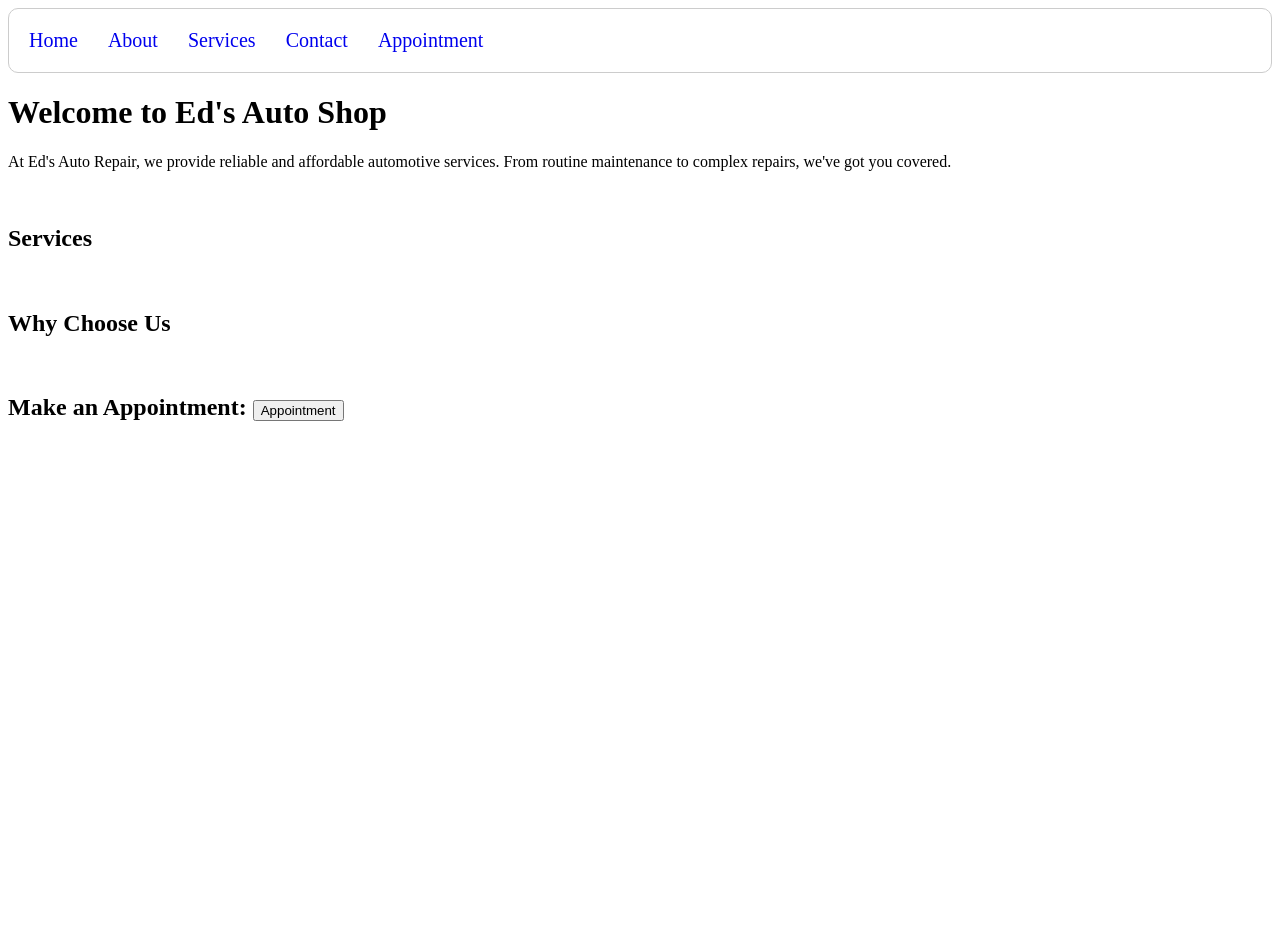
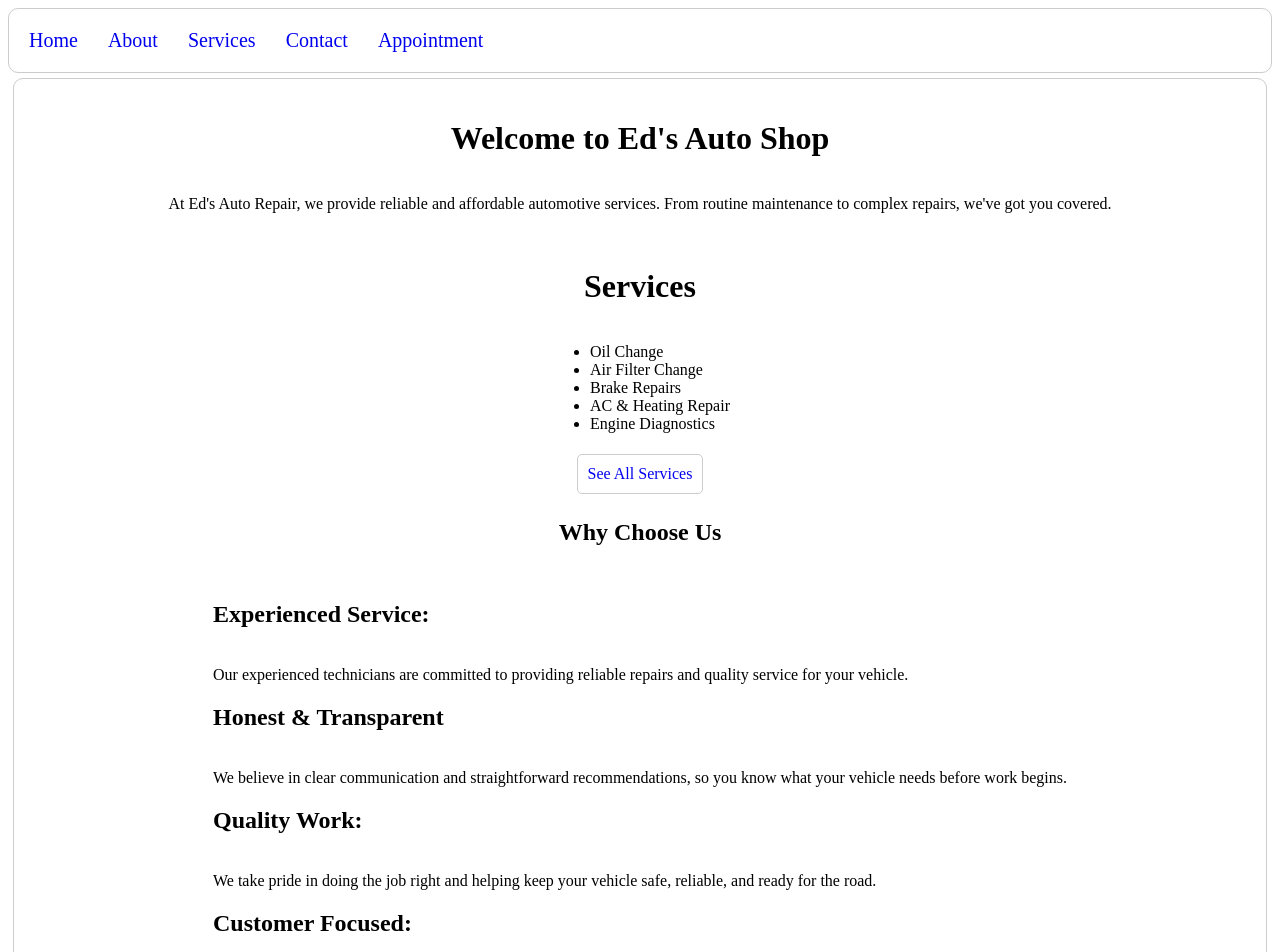
Before and after one commit to JeffkM01/Mechanic-Shop-Website, a React (Vite) app: page / in a window 1280 px wide. Shown: the top 952 px of the page. Before the commit the page ends 800 px from the top, so only its background shows below. Built offline with nearby package versions, Linux system fonts and the light colour scheme.

Commit message:
Worked on styling home page

```diff
--- a/src/pages/Home.jsx
+++ b/src/pages/Home.jsx
@@ -1,14 +1,40 @@
-import { useNavigate } from "react-router-dom";
+import { useNavigate, Link } from "react-router-dom";
+import "../styles/Home.css"
+import "../styles/Services.css"
 
 function Home(){
     const navigate = useNavigate();
+    const services = ["Oil Change", "Air Filter Change", "Brake Repairs", "AC & Heating Repair", "Engine Diagnostics"]
 
     return (
-    <div>
+    <div className="home-container">
         <h1>Welcome to Ed's Auto Shop</h1>
         <p>At Ed's Auto Repair, we provide reliable and affordable automotive services. From routine maintenance to complex repairs, we've got you covered.</p><br/>
-        <h2>Services</h2><br/>
-        <h2>Why Choose Us</h2><br/>
+        <h1>Services</h1>
+        <ul>
+            {services.map((service) => <li>{service}</li>)}
+        </ul>
+
+
+        <div className="service-button">
+            <Link to="/services">See All Services</Link>
+        </div>
+
+        <h2>Why Choose Us</h2>
+        <p>
+            <h2>Experienced Service:</h2><br/>
+            Our experienced technicians are committed to providing reliable repairs and quality service for your vehicle.
+
+            <h2>Honest & Transparent</h2><br/>
+            We believe in clear communication and straightforward recommendations, so you know what your vehicle needs before work begins.
+
+            <h2>Quality Work:</h2><br/>
+            We take pride in doing the job right and helping keep your vehicle safe, reliable, and ready for the road.
+
+            <h2>Customer Focused:</h2><br/>
+            Your satisfaction matters to us. We work hard to provide friendly service and make every visit as easy as possible.
+        </p>
+
         <h2>Make an Appointment: <button onClick={() => navigate("/appointment")}>Appointment</button></h2>
 
     </div>
--- /dev/null
+++ b/src/styles/Home.css
@@ -0,0 +1,21 @@
+.home-container{
+    border: 1px solid #ccc;
+    padding: 20px;
+    margin: 5px;
+    border-radius: 10px;
+    display: grid;
+    place-items: center;
+}
+
+.service-button a{
+    text-decoration: none;
+    font-weight: 400;
+    transition: font-weight 0.2s ease;
+}
+
+
+/*hover over links*/
+.service-button a:hover{
+    color: black;
+    font-weight: 700;
+}
--- a/src/styles/Services.css
+++ b/src/styles/Services.css
@@ -4,3 +4,11 @@
     margin: 15px;
     border-radius: 10px;
 }
+
+
+.service-button{
+    border: 1px solid #ccc;
+    padding: 10px;
+    margin: 5px;
+    border-radius: 5px;
+}
```
Also changed, not shown: 1 other file (tests, documents, lock files or other folders).
